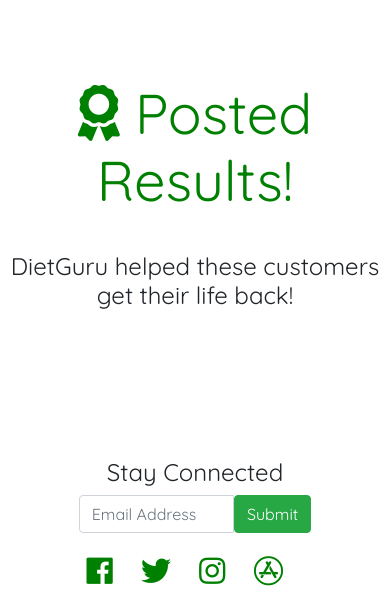
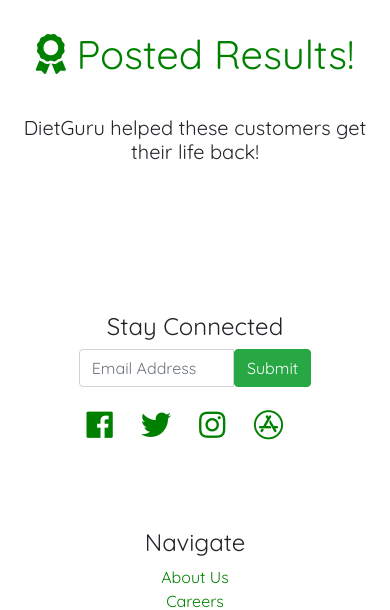
Before and after one commit to tom318267/dietguru, a Node server app: page /diet/ in a window 390 px wide. Shown: the part 56-666 px from the top of the page. Run offline with Node 20, Linux system fonts and the light colour scheme; data that the repository does not hold is empty; some libraries are stand-ins or nearby versions.

Commit message:
adjust mobile post-results

```diff
--- a/public/diet.css
+++ b/public/diet.css
@@ -193,7 +193,7 @@ textarea {
 }
 
 .post-results {
-   padding-top: 80px;
+   padding-top: 30px;
    padding-bottom: 30px;
    color: green;
 }
@@ -314,6 +314,15 @@ footer.container {
     font-size: 15px;
   }
 
+  .post-results {
+    font-size: 40px;
+  }
+
+  .life {
+    font-size: 20px;
+    padding: 0 15px;
+  }
+
 }
 
 
```
